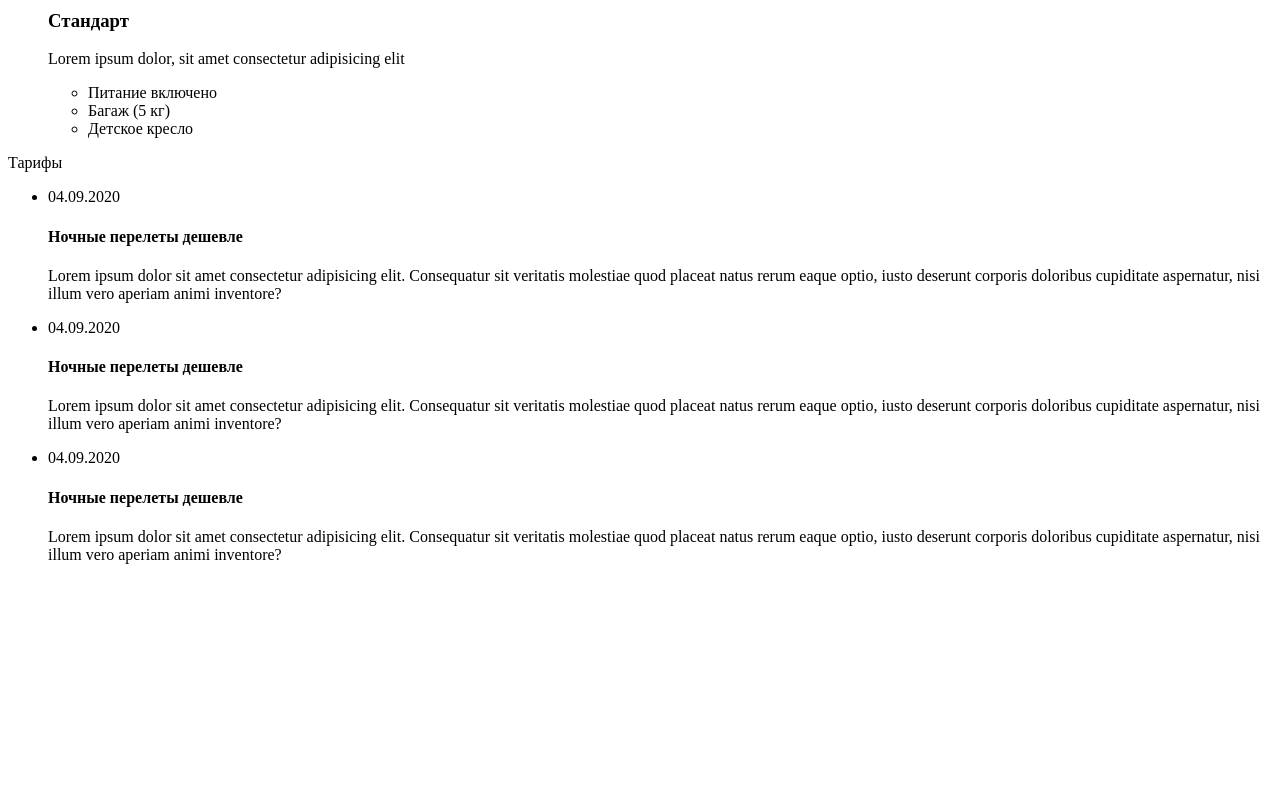
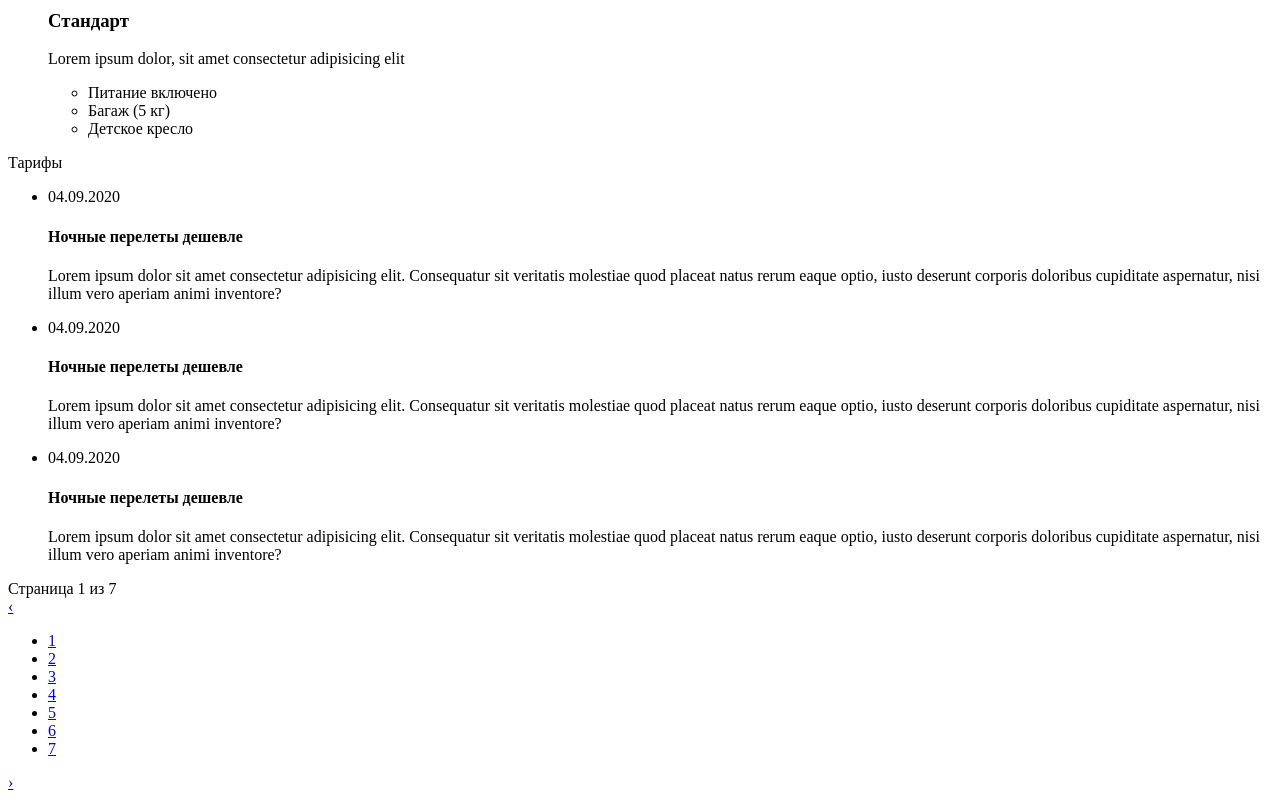
Before and after one commit to SanyaVporyadke/airplane, a plain HTML site: page index.html in a window 1280 px wide. Shown: the part 454-1254 px from the top of the page. Before the commit the page ends 1034 px from the top, so only its background shows below. Drawn offline with Linux system fonts and the light colour scheme.

Commit message:
added pagination

```diff
--- a/index.html
+++ b/index.html
@@ -88,6 +88,37 @@
                             </div>
                         </li>
                     </ul>
+
+                    <div class="pagination">
+                        <div class="pagination__display">Страница 1 из 7</div>
+                        <div class="pagination__controlls">
+                            <a href="#" class="pagination__prev">&lsaquo;</a>
+                            <ul class="pagination__list">
+                                <li class="pagination__item">
+                                    <a href="#" class="pagination__link">1</a>
+                                </li>
+                                <li class="pagination__item">
+                                    <a href="#" class="pagination__link">2</a>
+                                </li>
+                                <li class="pagination__item">
+                                    <a href="#" class="pagination__link">3</a>
+                                </li>
+                                <li class="pagination__item">
+                                    <a href="#" class="pagination__link">4</a>
+                                </li>
+                                <li class="pagination__item">
+                                    <a href="#" class="pagination__link">5</a>
+                                </li>
+                                <li class="pagination__item">
+                                    <a href="#" class="pagination__link">6</a>
+                                </li>
+                                <li class="pagination__item">
+                                    <a href="#" class="pagination__link">7</a>
+                                </li>
+                            </ul>
+                            <a href="#" class="pagination__next">&rsaquo;</a>
+                        </div>
+                    </div>
                 </div>
 
             </div>
```
